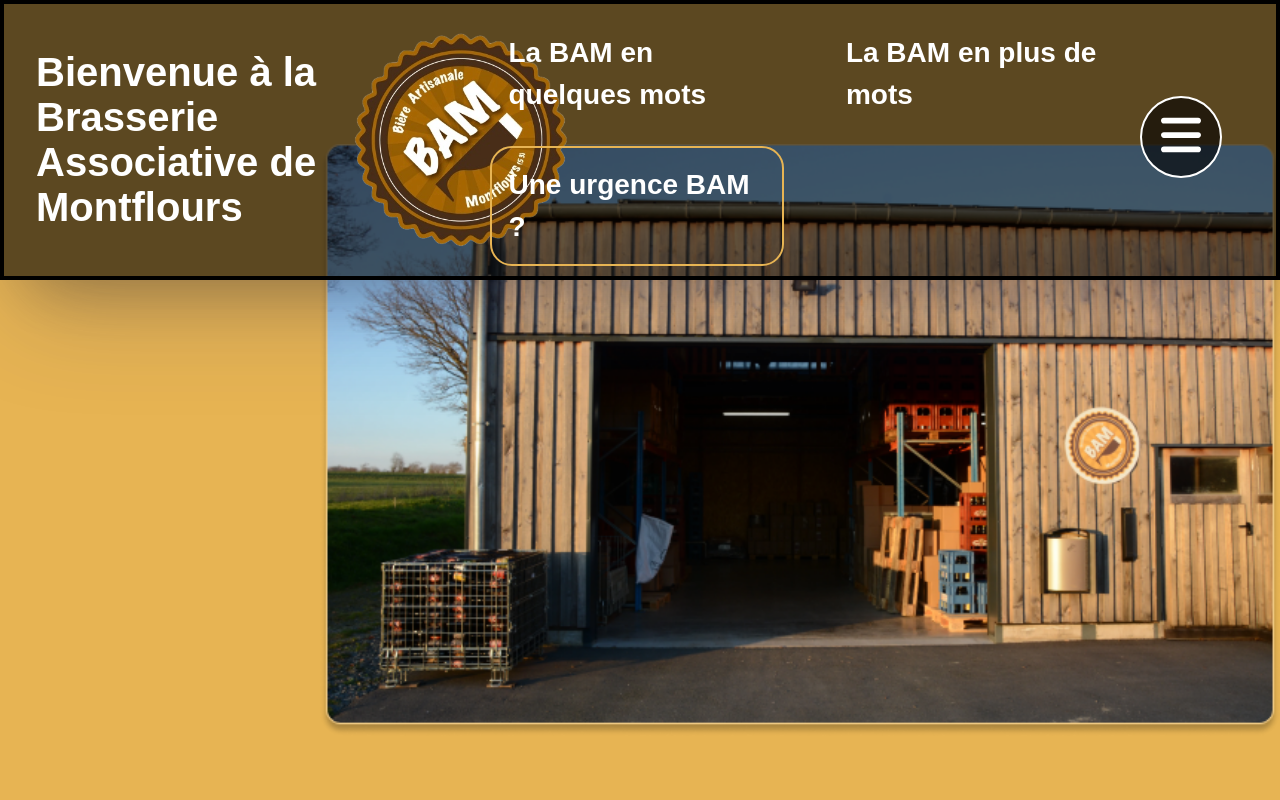
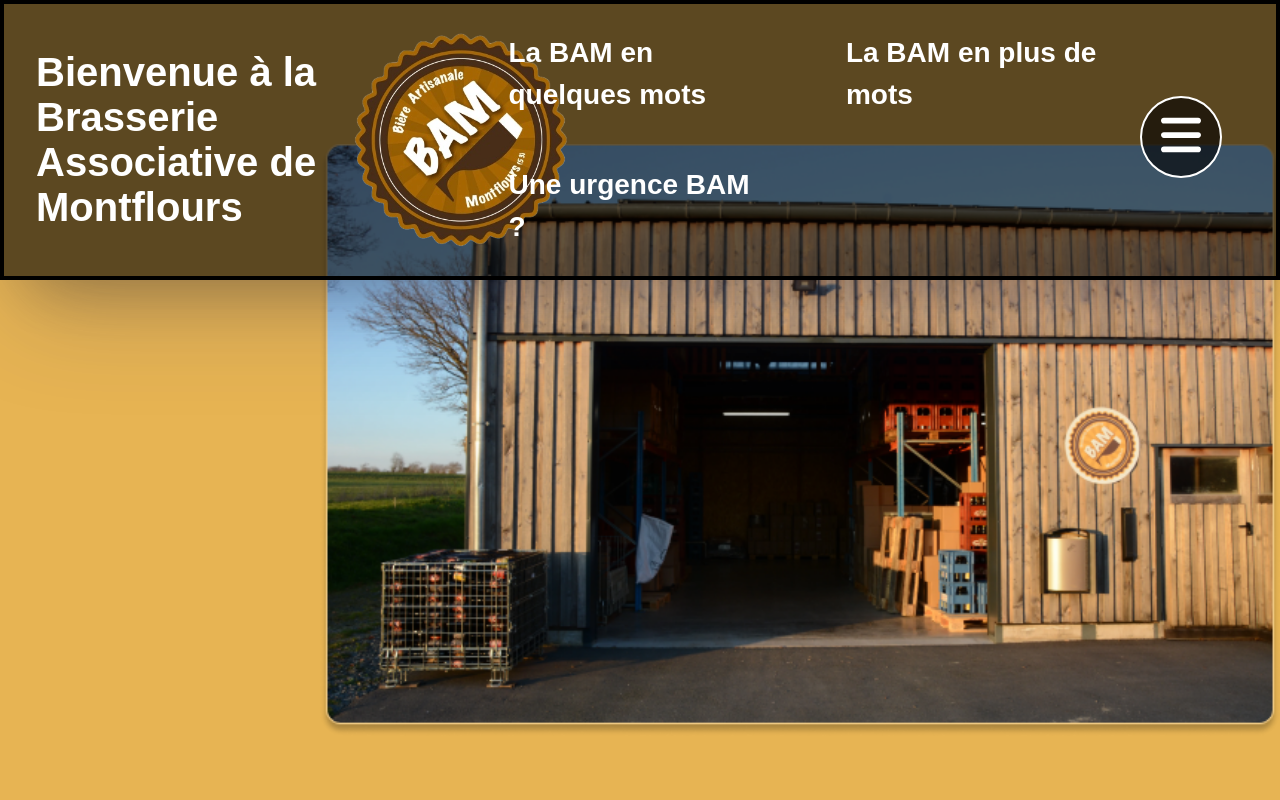
Before and after one commit to damodred53/BAM, a React (Vite) app: page /vente in a window 1280 px wide. Shown: the top 800 px of the page. Built offline with nearby package versions, Linux system fonts and the light colour scheme.

Commit message:
modif navbar

```diff
--- a/src/Composants/NavBar/NavBar.tsx
+++ b/src/Composants/NavBar/NavBar.tsx
@@ -22,9 +22,9 @@ const NavBar = () => {
                 <img className="navBar_logo" src={LogoBam}/>
                 <div className="navBar_pages">
                     <ul className="navBar_pages_list">
-                        <li><NavLink className="navBar_pages_list_links" to="/" >La BAM en <br/> quelques mots</NavLink></li>
-                        <li><NavLink className="navBar_pages_list_links" to="/description">La BAM en plus de <br/> mots</NavLink></li>
-                        <li><NavLink className="navBar_pages_list_links" to="/vente">Une urgence BAM ?</NavLink></li>
+                        <li><NavLink className="navBar_pages_list_links" to="/BAM/" >La BAM en <br/> quelques mots</NavLink></li>
+                        <li><NavLink className="navBar_pages_list_links" to="/BAM/description">La BAM en plus de <br/> mots</NavLink></li>
+                        <li><NavLink className="navBar_pages_list_links" to="/BAM/vente">Une urgence BAM ?</NavLink></li>
                     </ul>
                 </div>
             </div>  :
```
